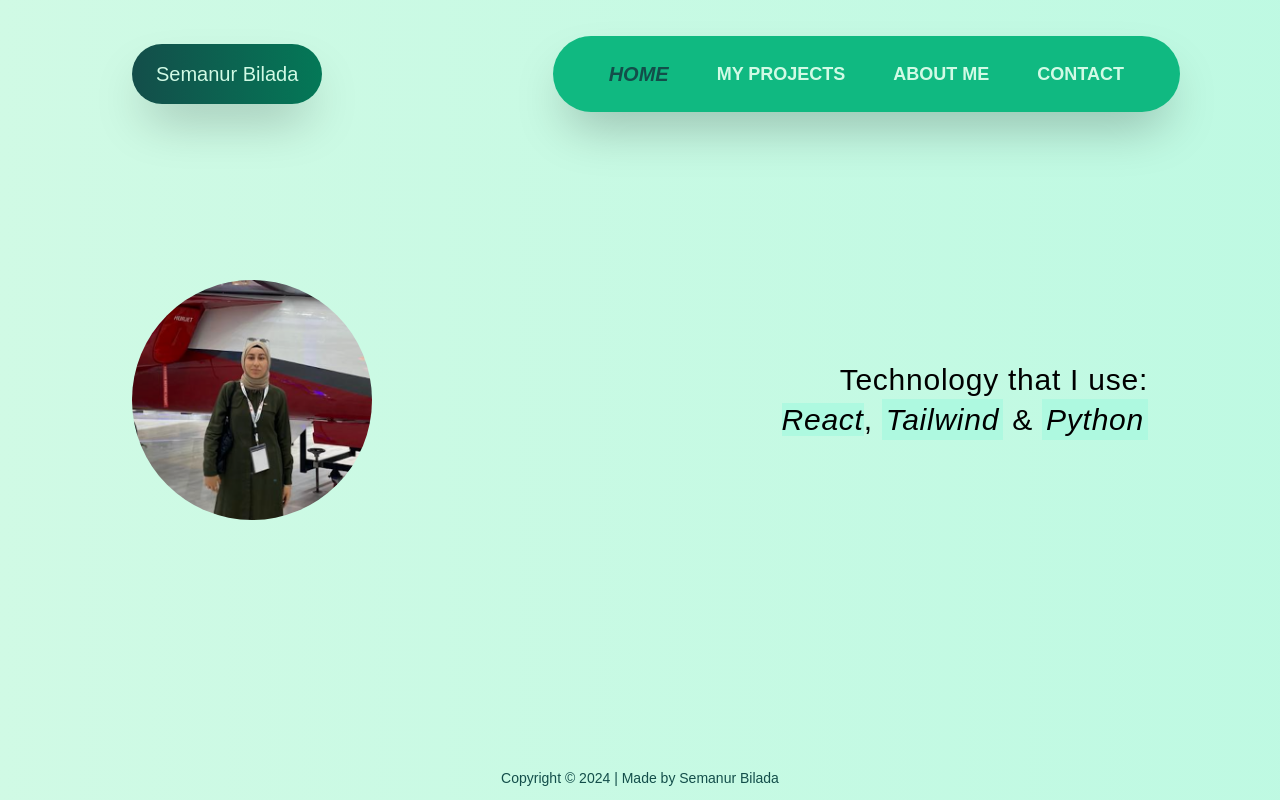
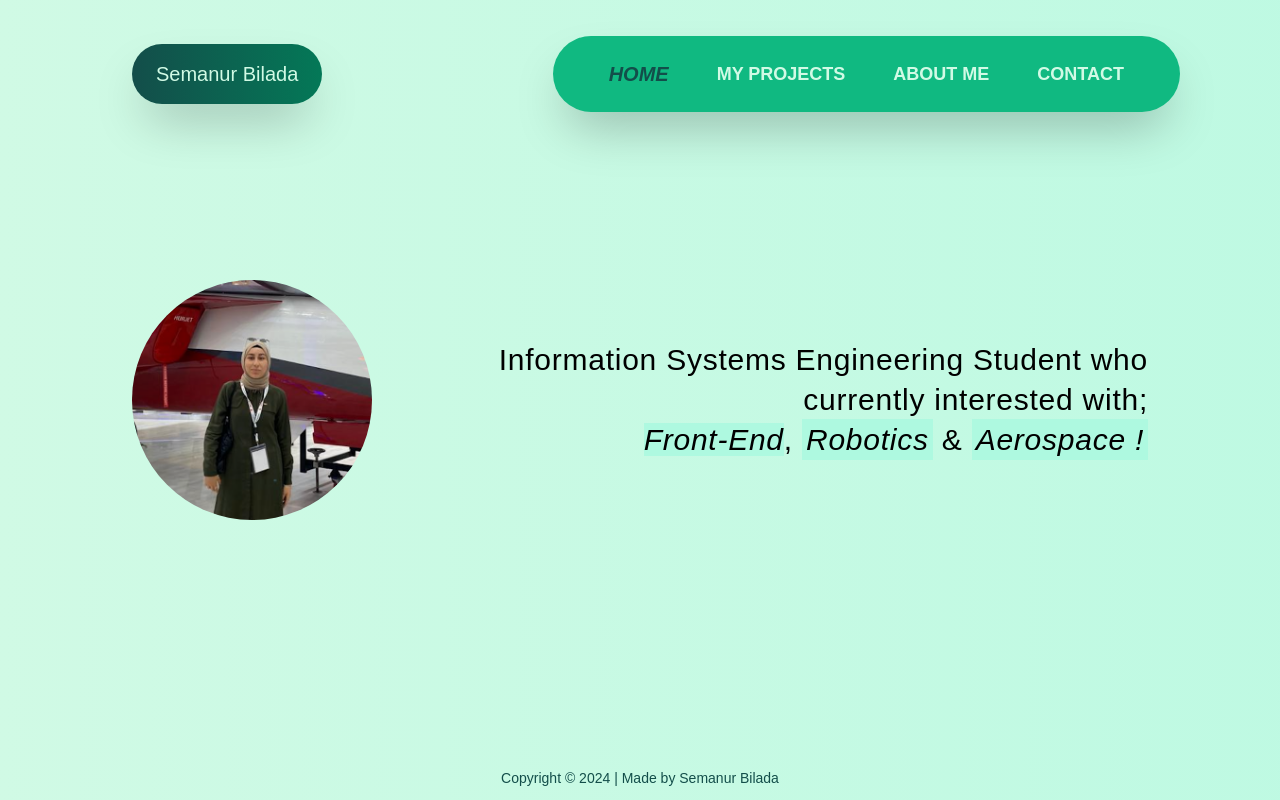
Before and after one commit to semanurbilada/portfolio-website, a React (Create React App) app: page /#/ in a window 1280 px wide. Built offline with nearby package versions, Linux system fonts and the light colour scheme.

Commit message:
Disable dynamic content in Home page for now

```diff
--- a/src/pages/Home.tsx
+++ b/src/pages/Home.tsx
@@ -37,7 +37,7 @@ const Home: React.FC = () => {
 
     return (
         <div className="page-default flex flex-col items-center justify-center">
-            <section className="h-screen w-full flex md:flex-row flex-col items-center justify-between text-3xl">
+            <section className="h-screen flex md:flex-row flex-col items-center justify-center text-3xl md:gap-2 gap-8">
                 <img
                     className="rounded-full md:w-60 md:h-60 w-44 h-44 md:hover:scale-105 md:cursor-pointer animation md:top-60 top-0 object-cover"
                     src={`${process.env.PUBLIC_URL}/assets/profil.png`}
@@ -47,7 +47,11 @@ const Home: React.FC = () => {
                 {/* Dynamic content */}
                 <div>
                     <h1 className="font-fira md:text-end text-center md:text-3xl text-xl tracking-wide md:leading-10">
-                        {contentArray[currentIndex].h1}
+                        {/* {contentArray[currentIndex].h1} */}
+                        Information Systems Engineering Student who currently interested with; <br />
+                        <span className="bg-greenery-default italic">Front-End</span>,{" "}
+                        <span className="p-1 bg-greenery-default italic">Robotics</span> &{" "}
+                        <span className="p-1 bg-greenery-default italic">Aerospace !</span>
                     </h1>
                 </div>
             </section>
```
